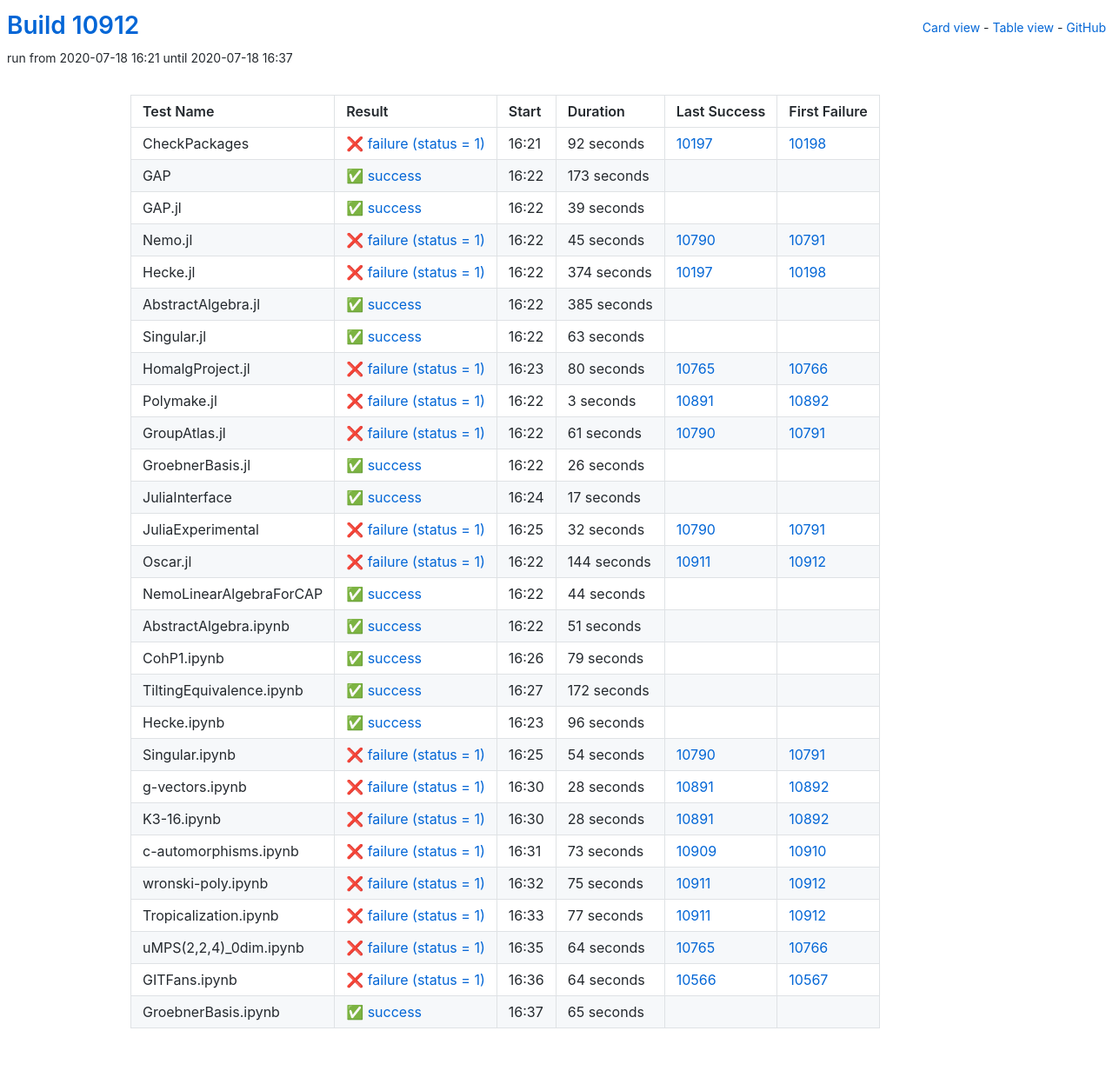
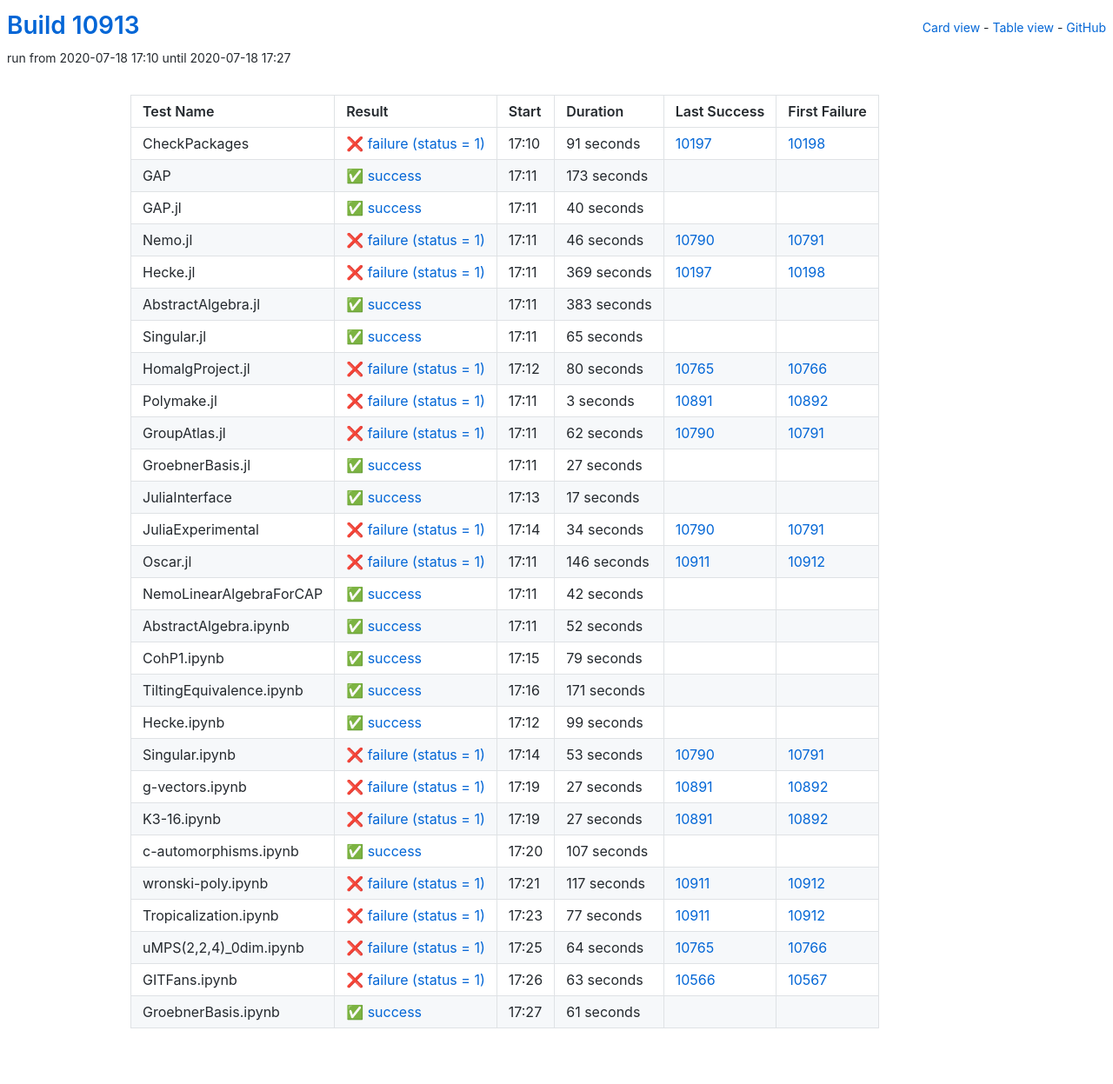
Before and after one commit to oscar-system/oscar-ci-status, a Jekyll site: the page built from table.html, in a window 1280 px wide. Shown: the whole page at 87% size. Built offline with Jekyll 4.4.1, drawn with Linux system fonts in a browser that asks for light colours.

Commit message:
Build #10913

```diff
--- a/_data/ci.yml
+++ b/_data/ci.yml
@@ -1,6 +1,6 @@
 ---
-build: 10912
-build_url: https://oscarci.mathematik.uni-kl.de/job/oscar/10912/
+build: 10913
+build_url: https://oscarci.mathematik.uni-kl.de/job/oscar/10913/
 job: oscar
 organization: oscar-system
 repo: oscar-ci-status
@@ -8,20 +8,20 @@ repourl: https://github.com/oscar-system/oscar-ci-status
 tests:
 - name: CheckPackages
   id: checkpackages
-  log: https://oscarci.mathematik.uni-kl.de/job/oscar/10912/artifact/logs/build-10912/CheckPackages.log
-  start: 2020-07-18 16:21
+  log: https://oscarci.mathematik.uni-kl.de/job/oscar/10913/artifact/logs/build-10913/CheckPackages.log
+  start: 2020-07-18 17:10
   success: false
   exitcode: 1
   status: failure
-  duration: 92
+  duration: 91
   last_success: 10197
   last_success_url: https://oscarci.mathematik.uni-kl.de/job/oscar/10197/
   first_failure: 10198
   first_failure_url: https://oscarci.mathematik.uni-kl.de/job/oscar/10198/
 - name: GAP
   id: gap
-  log: https://oscarci.mathematik.uni-kl.de/job/oscar/10912/artifact/logs/build-10912/GAP.log
-  start: 2020-07-18 16:22
+  log: https://oscarci.mathematik.uni-kl.de/job/oscar/10913/artifact/logs/build-10913/GAP.log
+  start: 2020-07-18 17:11
   success: true
   exitcode: 0
   status: success
@@ -32,68 +32,68 @@ tests:
   first_failure_url:
 - name: GAP.jl
   id: gap-jl
-  log: https://oscarci.mathematik.uni-kl.de/job/oscar/10912/artifact/logs/build-10912/GAP.jl.log
-  start: 2020-07-18 16:22
+  log: https://oscarci.mathematik.uni-kl.de/job/oscar/10913/artifact/logs/build-10913/GAP.jl.log
+  start: 2020-07-18 17:11
   success: true
   exitcode: 0
   status: success
-  duration: 39
+  duration: 40
   last_success: false
   last_success_url:
   first_failure: false
   first_failure_url:
 - name: Nemo.jl
   id: nemo-jl
-  log: https://oscarci.mathematik.uni-kl.de/job/oscar/10912/artifact/logs/build-10912/Nemo.jl.log
-  start: 2020-07-18 16:22
+  log: https://oscarci.mathematik.uni-kl.de/job/oscar/10913/artifact/logs/build-10913/Nemo.jl.log
+  start: 2020-07-18 17:11
   success: false
   exitcode: 1
   status: failure
-  duration: 45
+  duration: 46
   last_success: 10790
   last_success_url: https://oscarci.mathematik.uni-kl.de/job/oscar/10790/
   first_failure: 10791
   first_failure_url: https://oscarci.mathematik.uni-kl.de/job/oscar/10791/
 - name: Hecke.jl
   id: hecke-jl
-  log: https://oscarci.mathematik.uni-kl.de/job/oscar/10912/artifact/logs/build-10912/Hecke.jl.log
-  start: 2020-07-18 16:22
+  log: https://oscarci.mathematik.uni-kl.de/job/oscar/10913/artifact/logs/build-10913/Hecke.jl.log
+  start: 2020-07-18 17:11
   success: false
   exitcode: 1
   status: failure
-  duration: 374
+  duration: 369
   last_success: 10197
   last_success_url: https://oscarci.mathematik.uni-kl.de/job/oscar/10197/
   first_failure: 10198
   first_failure_url: https://oscarci.mathematik.uni-kl.de/job/oscar/10198/
 - name: AbstractAlgebra.jl
   id: abstractalgebra-jl
-  log: https://oscarci.mathematik.uni-kl.de/job/oscar/10912/artifact/logs/build-10912/AbstractAlgebra.jl.log
-  start: 2020-07-18 16:22
+  log: https://oscarci.mathematik.uni-kl.de/job/oscar/10913/artifact/logs/build-10913/AbstractAlgebra.jl.log
+  start: 2020-07-18 17:11
   success: true
   exitcode: 0
   status: success
-  duration: 385
+  duration: 383
   last_success: false
   last_success_url:
   first_failure: false
   first_failure_url:
 - name: Singular.jl
   id: singular-jl
-  log: https://oscarci.mathematik.uni-kl.de/job/oscar/10912/artifact/logs/build-10912/Singular.jl.log
-  start: 2020-07-18 16:22
+  log: https://oscarci.mathematik.uni-kl.de/job/oscar/10913/artifact/logs/build-10913/Singular.jl.log
+  start: 2020-07-18 17:11
   success: true
   exitcode: 0
   status: success
-  duration: 63
+  duration: 65
   last_success: false
   last_success_url:
   first_failure: false
   first_failure_url:
 - name: HomalgProject.jl
   id: homalgproject-jl
-  log: https://oscarci.mathematik.uni-kl.de/job/oscar/10912/artifact/logs/build-10912/HomalgProject.jl.log
-  start: 2020-07-18 16:23
+  log: https://oscarci.mathematik.uni-kl.de/job/oscar/10913/artifact/logs/build-10913/HomalgProject.jl.log
+  start: 2020-07-18 17:12
   success: false
   exitcode: 1
   status: failure
@@ -104,8 +104,8 @@ tests:
   first_failure_url: https://oscarci.mathematik.uni-kl.de/job/oscar/10766/
 - name: Polymake.jl
   id: polymake-jl
-  log: https://oscarci.mathematik.uni-kl.de/job/oscar/10912/artifact/logs/build-10912/Polymake.jl.log
-  start: 2020-07-18 16:22
+  log: https://oscarci.mathematik.uni-kl.de/job/oscar/10913/artifact/logs/build-10913/Polymake.jl.log
+  start: 2020-07-18 17:11
   success: false
   exitcode: 1
   status: failure
@@ -116,32 +116,32 @@ tests:
   first_failure_url: https://oscarci.mathematik.uni-kl.de/job/oscar/10892/
 - name: GroupAtlas.jl
   id: groupatlas-jl
-  log: https://oscarci.mathematik.uni-kl.de/job/oscar/10912/artifact/logs/build-10912/GroupAtlas.jl.log
-  start: 2020-07-18 16:22
+  log: https://oscarci.mathematik.uni-kl.de/job/oscar/10913/artifact/logs/build-10913/GroupAtlas.jl.log
+  start: 2020-07-18 17:11
   success: false
   exitcode: 1
   status: failure
-  duration: 61
+  duration: 62
   last_success: 10790
   last_success_url: https://oscarci.mathematik.uni-kl.de/job/oscar/10790/
   first_failure: 10791
   first_failure_url: https://oscarci.mathematik.uni-kl.de/job/oscar/10791/
 - name: GroebnerBasis.jl
   id: groebnerbasis-jl
-  log: https://oscarci.mathematik.uni-kl.de/job/oscar/10912/artifact/logs/build-10912/GroebnerBasis.jl.log
-  start: 2020-07-18 16:22
+  log: https://oscarci.mathematik.uni-kl.de/job/oscar/10913/artifact/logs/build-10913/GroebnerBasis.jl.log
+  start: 2020-07-18 17:11
   success: true
   exitcode: 0
   status: success
-  duration: 26
+  duration: 27
   last_success: false
   last_success_url:
   first_failure: false
   first_failure_url:
 - name: JuliaInterface
   id: juliainterface
-  log: https://oscarci.mathematik.uni-kl.de/job/oscar/10912/artifact/logs/build-10912/JuliaInterface.log
-  start: 2020-07-18 16:24
+  log: https://oscarci.mathematik.uni-kl.de/job/oscar/10913/artifact/logs/build-10913/JuliaInterface.log
+  start: 2020-07-18 17:13
   success: true
   exitcode: 0
   status: success
@@ -152,56 +152,56 @@ tests:
   first_failure_url:
 - name: JuliaExperimental
   id: juliaexperimental
-  log: https://oscarci.mathematik.uni-kl.de/job/oscar/10912/artifact/logs/build-10912/JuliaExperimental.log
-  start: 2020-07-18 16:25
+  log: https://oscarci.mathematik.uni-kl.de/job/oscar/10913/artifact/logs/build-10913/JuliaExperimental.log
+  start: 2020-07-18 17:14
   success: false
   exitcode: 1
   status: failure
-  duration: 32
+  duration: 34
   last_success: 10790
   last_success_url: https://oscarci.mathematik.uni-kl.de/job/oscar/10790/
   first_failure: 10791
   first_failure_url: https://oscarci.mathematik.uni-kl.de/job/oscar/10791/
 - name: Oscar.jl
   id: oscar-jl
-  log: https://oscarci.mathematik.uni-kl.de/job/oscar/10912/artifact/logs/build-10912/Oscar.jl.log
-  start: 2020-07-18 16:22
+  log: https://oscarci.mathematik.uni-kl.de/job/oscar/10913/artifact/logs/build-10913/Oscar.jl.log
+  start: 2020-07-18 17:11
   success: false
   exitcode: 1
   status: failure
-  duration: 144
+  duration: 146
   last_success: 10911
   last_success_url: https://oscarci.mathematik.uni-kl.de/job/oscar/10911/
   first_failure: 10912
   first_failure_url: https://oscarci.mathematik.uni-kl.de/job/oscar/10912/
 - name: NemoLinearAlgebraForCAP
   id: nemolinearalgebraforcap
-  log: https://oscarci.mathematik.uni-kl.de/job/oscar/10912/artifact/logs/build-10912/NemoLinearAlgebraForCAP.log
-  start: 2020-07-18 16:22
+  log: https://oscarci.mathematik.uni-kl.de/job/oscar/10913/artifact/logs/build-10913/NemoLinearAlgebraForCAP.log
+  start: 2020-07-18 17:11
   success: true
   exitcode: 0
   status: success
-  duration: 44
+  duration: 42
   last_success: false
   last_success_url:
   first_failure: false
   first_failure_url:
 - name: AbstractAlgebra.ipynb
   id: abstractalgebra-ipynb
-  log: https://oscarci.mathematik.uni-kl.de/job/oscar/10912/artifact/logs/build-10912/AbstractAlgebra.ipynb.log
-  start: 2020-07-18 16:22
+  log: https://oscarci.mathematik.uni-kl.de/job/oscar/10913/artifact/logs/build-10913/AbstractAlgebra.ipynb.log
+  start: 2020-07-18 17:11
   success: true
   exitcode: 0
   status: success
-  duration: 51
+  duration: 52
   last_success: false
   last_success_url:
   first_failure: false
   first_failure_url:
 - name: CohP1.ipynb
   id: cohp1-ipynb
-  log: https://oscarci.mathematik.uni-kl.de/job/oscar/10912/artifact/logs/build-10912/CohP1.ipynb.log
-  start: 2020-07-18 16:26
+  log: https://oscarci.mathematik.uni-kl.de/job/oscar/10913/artifact/logs/build-10913/CohP1.ipynb.log
+  start: 2020-07-18 17:15
   success: true
   exitcode: 0
   status: success
@@ -212,92 +212,92 @@ tests:
   first_failure_url:
 - name: TiltingEquivalence.ipynb
   id: tiltingequivalence-ipynb
-  log: https://oscarci.mathematik.uni-kl.de/job/oscar/10912/artifact/logs/build-10912/TiltingEquivalence.ipynb.log
-  start: 2020-07-18 16:27
+  log: https://oscarci.mathematik.uni-kl.de/job/oscar/10913/artifact/logs/build-10913/TiltingEquivalence.ipynb.log
+  start: 2020-07-18 17:16
   success: true
   exitcode: 0
   status: success
-  duration: 172
+  duration: 171
   last_success: false
   last_success_url:
   first_failure: false
   first_failure_url:
 - name: Hecke.ipynb
   id: hecke-ipynb
-  log: https://oscarci.mathematik.uni-kl.de/job/oscar/10912/artifact/logs/build-10912/Hecke.ipynb.log
-  start: 2020-07-18 16:23
+  log: https://oscarci.mathematik.uni-kl.de/job/oscar/10913/artifact/logs/build-10913/Hecke.ipynb.log
+  start: 2020-07-18 17:12
   success: true
   exitcode: 0
   status: success
-  duration: 96
+  duration: 99
   last_success: false
   last_success_url:
   first_failure: false
   first_failure_url:
 - name: Singular.ipynb
   id: singular-ipynb
-  log: https://oscarci.mathematik.uni-kl.de/job/oscar/10912/artifact/logs/build-10912/Singular.ipynb.log
-  start: 2020-07-18 16:25
+  log: https://oscarci.mathematik.uni-kl.de/job/oscar/10913/artifact/logs/build-10913/Singular.ipynb.log
+  start: 2020-07-18 17:14
   success: false
   exitcode: 1
   status: failure
-  duration: 54
+  duration: 53
   last_success: 10790
   last_success_url: https://oscarci.mathematik.uni-kl.de/job/oscar/10790/
   first_failure: 10791
   first_failure_url: https://oscarci.mathematik.uni-kl.de/job/oscar/10791/
 - name: g-vectors.ipynb
   id: g-vectors-ipynb
-  log: https://oscarci.mathematik.uni-kl.de/job/oscar/10912/artifact/logs/build-10912/g-vectors.ipynb.log
-  start: 2020-07-18 16:30
+  log: https://oscarci.mathematik.uni-kl.de/job/oscar/10913/artifact/logs/build-10913/g-vectors.ipynb.log
+  start: 2020-07-18 17:19
   success: false
   exitcode: 1
   status: failure
-  duration: 28
+  duration: 27
   last_success: 10891
   last_success_url: https://oscarci.mathematik.uni-kl.de/job/oscar/10891/
   first_failure: 10892
   first_failure_url: https://oscarci.mathematik.uni-kl.de/job/oscar/10892/
 - name: K3-16.ipynb
   id: k3-16-ipynb
-  log: https://oscarci.mathematik.uni-kl.de/job/oscar/10912/artifact/logs/build-10912/K3-16.ipynb.log
-  start: 2020-07-18 16:30
+  log: https://oscarci.mathematik.uni-kl.de/job/oscar/10913/artifact/logs/build-10913/K3-16.ipynb.log
+  start: 2020-07-18 17:19
   success: false
   exitcode: 1
   status: failure
-  duration: 28
+  duration: 27
   last_success: 10891
   last_success_url: https://oscarci.mathematik.uni-kl.de/job/oscar/10891/
   first_failure: 10892
   first_failure_url: https://oscarci.mathematik.uni-kl.de/job/oscar/10892/
 - name: c-automorphisms.ipynb
   id: c-automorphisms-ipynb
-  log: https://oscarci.mathematik.uni-kl.de/job/oscar/10912/artifact/logs/build-10912/c-automorphisms.ipynb.log
-  start: 2020-07-18 16:31
+  log: https://oscarci.mathematik.uni-kl.de/job/oscar/10913/artifact/logs/build-10913/c-automorphisms.ipynb.log
+  start: 2020-07-18 17:20
+  success: true
+  exitcode: 0
+  status: success
+  duration: 107
+  last_success: false
+  last_success_url:
+  first_failure: false
+  first_failure_url:
+- name: wronski-poly.ipynb
+  id: wronski-poly-ipynb
+  log: https://oscarci.mathematik.uni-kl.de/job/oscar/10913/artifact/logs/build-10913/wronski-poly.ipynb.log
+  start: 2020-07-18 17:21
   success: false
   exitcode: 1
   status: failure
-  duration: 73
-  last_success: 10909
-  last_success_url: https://oscarci.mathematik.uni-kl.de/job/oscar/10909/
-  first_failure: 10910
-  first_failure_url: https://oscarci.mathematik.uni-kl.de/job/oscar/10910/
-- name: wronski-poly.ipynb
-  id: wronski-poly-ipynb
-  log: https://oscarci.mathematik.uni-kl.de/job/oscar/10912/artifact/logs/build-10912/wronski-poly.ipynb.log
-  start: 2020-07-18 16:32
-  success: false
-  exitcode: 1
-  status: failure
-  duration: 75
+  duration: 117
   last_success: 10911
   last_success_url: https://oscarci.mathematik.uni-kl.de/job/oscar/10911/
   first_failure: 10912
   first_failure_url: https://oscarci.mathematik.uni-kl.de/job/oscar/10912/
 - name: Tropicalization.ipynb
   id: tropicalization-ipynb
-  log: https://oscarci.mathematik.uni-kl.de/job/oscar/10912/artifact/logs/build-10912/Tropicalization.ipynb.log
-  start: 2020-07-18 16:33
+  log: https://oscarci.mathematik.uni-kl.de/job/oscar/10913/artifact/logs/build-10913/Tropicalization.ipynb.log
+  start: 2020-07-18 17:23
   success: false
   exitcode: 1
   status: failure
@@ -308,8 +308,8 @@ tests:
   first_failure_url: https://oscarci.mathematik.uni-kl.de/job/oscar/10912/
 - name: uMPS(2,2,4)_0dim.ipynb
   id: umps-2-2-4-0dim-ipynb
-  log: https://oscarci.mathematik.uni-kl.de/job/oscar/10912/artifact/logs/build-10912/uMPS-2-2-4-_0dim.ipynb.log
-  start: 2020-07-18 16:35
+  log: https://oscarci.mathematik.uni-kl.de/job/oscar/10913/artifact/logs/build-10913/uMPS-2-2-4-_0dim.ipynb.log
+  start: 2020-07-18 17:25
   success: false
   exitcode: 1
   status: failure
@@ -320,24 +320,24 @@ tests:
   first_failure_url: https://oscarci.mathematik.uni-kl.de/job/oscar/10766/
 - name: GITFans.ipynb
   id: gitfans-ipynb
-  log: https://oscarci.mathematik.uni-kl.de/job/oscar/10912/artifact/logs/build-10912/GITFans.ipynb.log
-  start: 2020-07-18 16:36
+  log: https://oscarci.mathematik.uni-kl.de/job/oscar/10913/artifact/logs/build-10913/GITFans.ipynb.log
+  start: 2020-07-18 17:26
   success: false
   exitcode: 1
   status: failure
-  duration: 64
+  duration: 63
   last_success: 10566
   last_success_url: https://oscarci.mathematik.uni-kl.de/job/oscar/10566/
   first_failure: 10567
   first_failure_url: https://oscarci.mathematik.uni-kl.de/job/oscar/10567/
 - name: GroebnerBasis.ipynb
   id: groebnerbasis-ipynb
-  log: https://oscarci.mathematik.uni-kl.de/job/oscar/10912/artifact/logs/build-10912/GroebnerBasis.ipynb.log
-  start: 2020-07-18 16:37
+  log: https://oscarci.mathematik.uni-kl.de/job/oscar/10913/artifact/logs/build-10913/GroebnerBasis.ipynb.log
+  start: 2020-07-18 17:27
   success: true
   exitcode: 0
   status: success
-  duration: 65
+  duration: 61
   last_success: false
   last_success_url:
   first_failure: false
```
Also changed, not shown: README.md.
